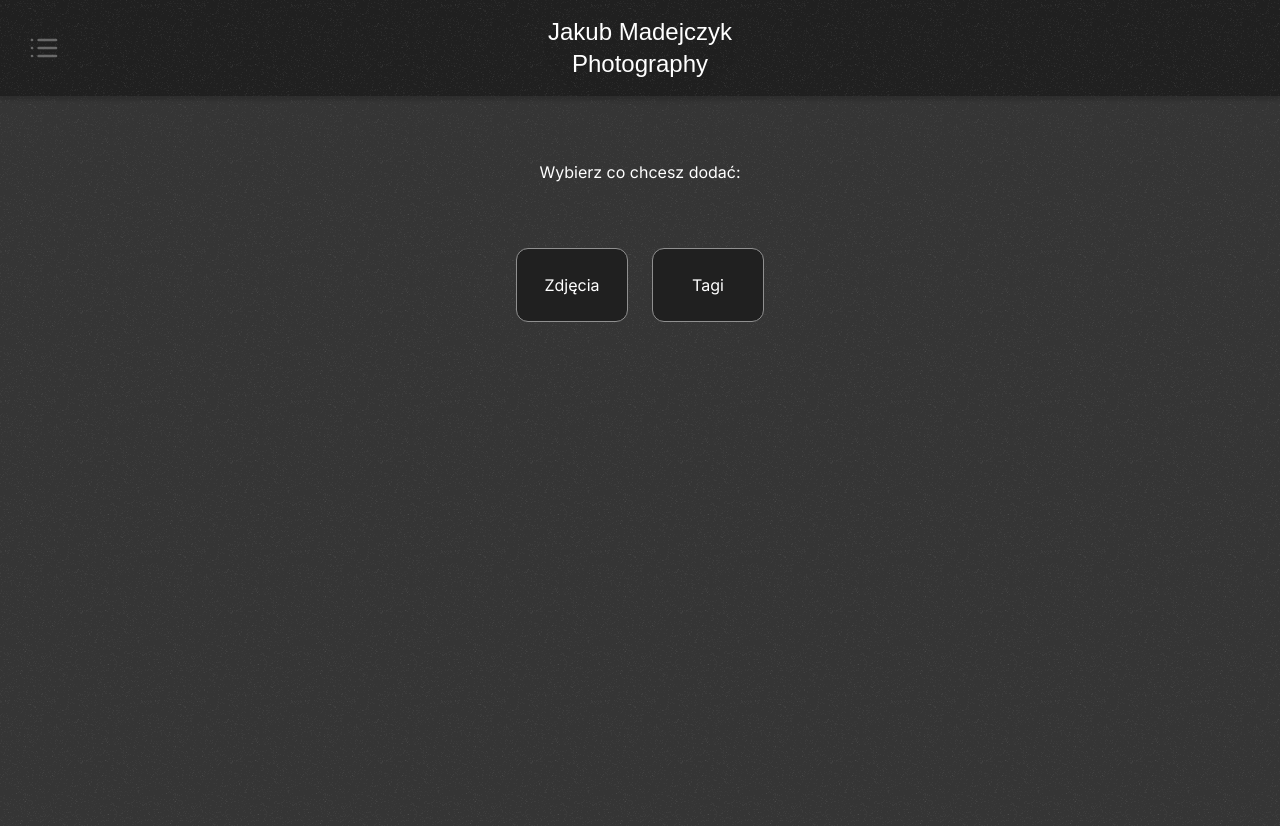
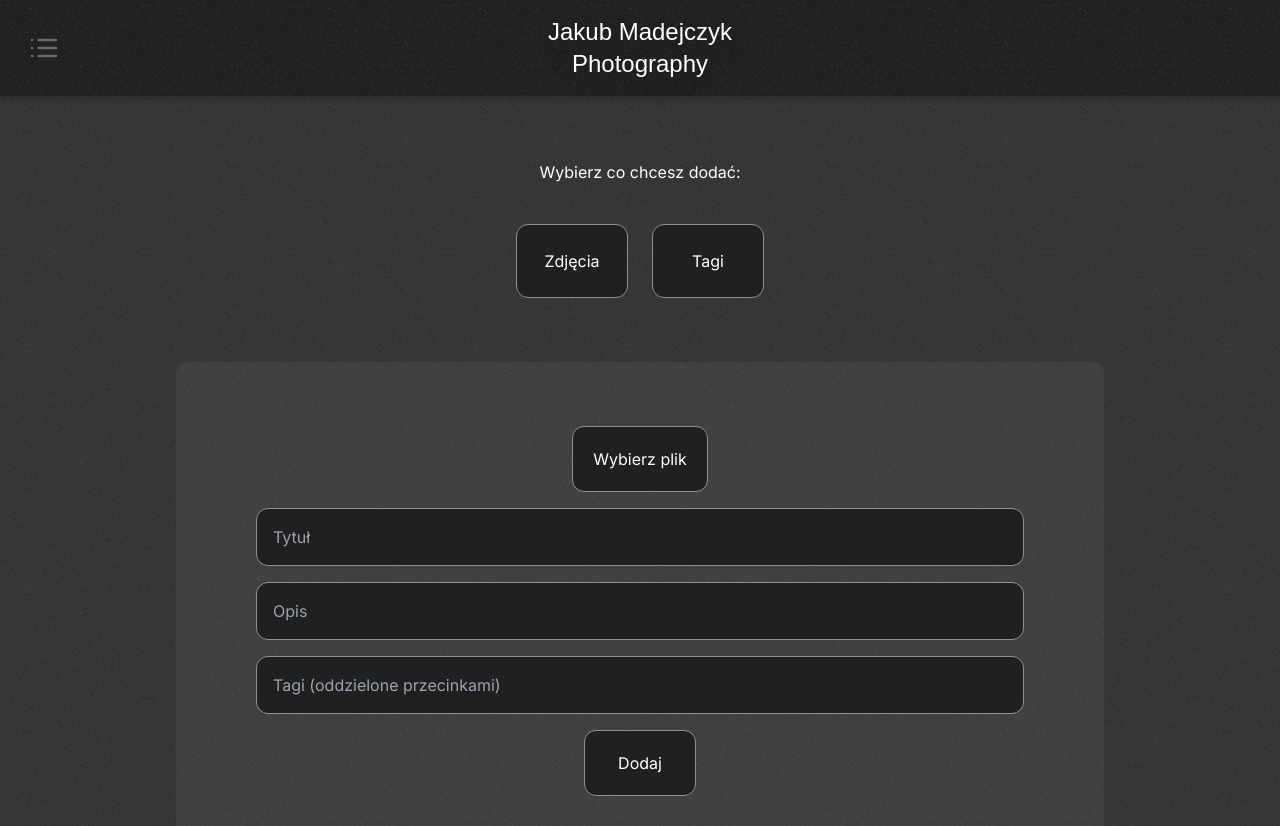
Before and after one commit to JMadejczyk/madej.art-nextjs, a Next.js app: page /dashboard/add in a window 1280 px wide. Shown: the top 826 px of the page. Built offline with nearby package versions, Linux system fonts and the light colour scheme; a web font is replaced by a local one.

Commit message:
dashboard/add photos added (not connected to db)

```diff
--- a/app/(admin)/dashboard/add/page.tsx
+++ b/app/(admin)/dashboard/add/page.tsx
@@ -5,13 +5,13 @@ import AddPhoto from "../../../ui/addPhoto";
 import AddTag from "../../../ui/addTag";
 
 const Add = () => {
-  const [choice, setChoice] = useState("");
+  const [choice, setChoice] = useState("photo");
   return (
     // {choice === "photo" && <AddPhoto />}
     // {choice === "tag" && <AddTag />}
 
     <div className="min-h-screen h-auto  bg-light-gray bg-[url('/img/noise_transparent.png')] bg-fixed">
-      <div className="h-full w-full p-16 gap-16 flex justify-around items-center flex-col">
+      <div className="h-full w-full p-16 gap-10 flex items-center flex-col">
         <h1>Wybierz co chcesz dodać:</h1>
         <div className="flex gap-6">
           <button
--- a/app/ui/addPhoto.tsx
+++ b/app/ui/addPhoto.tsx
@@ -1,12 +1,42 @@
+import { useRef } from "react";
 const AddPhoto = () => {
+  const fileInputRef = useRef<HTMLInputElement>(null);
+
+  const handleFileButtonClick = () => {
+    fileInputRef.current?.click();
+  };
+
   return (
-    <div className="flex flex-col gap-4">
-      <h1>Dodaj zdjęcie</h1>
-      <input type="file" />
-      <input type="text" placeholder="Tytuł" />
-      <input type="text" placeholder="Opis" />
-      <input type="text" placeholder="Tagi" />
-      <button>Dodaj</button>
+    <div className="flex justify-center">
+      <div className=" bg-[#404040] mr-28 ml-28 p-16 pl-20 pr-20 rounded-xl bg-[url('/img/noise_transparent.png')] bg-fixed w-fit">
+        <div className="flex flex-col gap-4 items-center">
+          <button
+            onClick={handleFileButtonClick}
+            className="bg-dark-gray hover:bg-[#404040] hover:scale-105 p-5 rounded-xl border border-[#909090]"
+          >
+            Wybierz plik
+          </button>
+          <input type="file" ref={fileInputRef} className="hidden" />
+          <input
+            className="w-[60vw] bg-dark-gray p-4 rounded-xl border border-[#909090]"
+            type="text"
+            placeholder="Tytuł"
+          />
+          <input
+            className="w-[60vw] bg-dark-gray p-4 rounded-xl border border-[#909090]"
+            type="text"
+            placeholder="Opis"
+          />
+          <input
+            className="w-[60vw] bg-dark-gray p-4 rounded-xl border border-[#909090]"
+            type="text"
+            placeholder="Tagi (oddzielone przecinkami)"
+          />
+          <button className="bg-dark-gray w-28 hover:bg-[#404040] hover:scale-105 p-5 rounded-xl border border-[#909090]">
+            Dodaj
+          </button>
+        </div>
+      </div>
     </div>
   );
 };
--- a/app/ui/addTag.tsx
+++ b/app/ui/addTag.tsx
@@ -2,10 +2,9 @@ import { useRef, useState } from "react";
 
 const AddTag = () => {
   const [info, setInfo] = useState("");
+  const tagElement = document.querySelector("#tag-name") as HTMLInputElement;
 
   const handleAddTag = () => {
-    const tagElement = document.querySelector("#tag-name") as HTMLInputElement;
-
     const tagName = tagElement.value;
     console.log(tagName);
 
@@ -28,11 +27,9 @@ const AddTag = () => {
   };
 
   const handleRemoveTag = () => {
-    // const tagName = document.querySelector("input").value;
-    const tagElement = document.querySelector("#tag-name") as HTMLInputElement;
-
     const tagName = tagElement.value;
     console.log(tagName);
+
     fetch("http://localhost:3001/api/photos/remove/tag", {
       method: "POST",
       credentials: "include",
```
Also changed, not shown: 1 other file (tests, documents, lock files or other folders).
